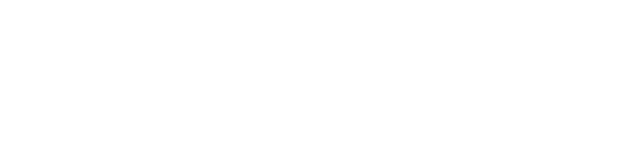
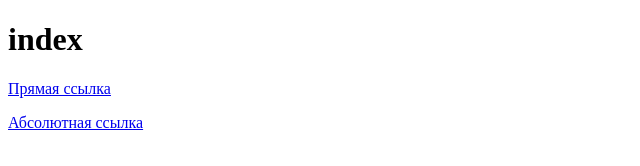
Before and after one commit to FirsovaJane/myProject, a plain HTML site: page index.html in a window 1280 px wide. Shown: the whole page, without its empty margins (0-640 px from the left). Drawn offline with Linux system fonts and the light colour scheme.

Commit message:
Update index.html

```diff
--- a/index.html
+++ b/index.html
@@ -1,9 +1,11 @@
+<!DOCTYPE html>
 <html>
- <head>
-  <meta http-equiv="content-type" content="text/html; charset=utf-8">
-  <title>Index</title>
- </head>
- <body>
-
- </body>
+	<head>
+		<title>WEB_1.1_JFir</title>
+	</head>
+	<body>
+		<h1>index</h1>
+		<p><a href="about/about.html">Прямая ссылка</a></p>
+		<p><a href="file:///C:\Users\Евгения\Desktop\GitHub\myProject\about\about.html">Абсолютная ссылка</a></p>
+	</body>
 </html>
```
